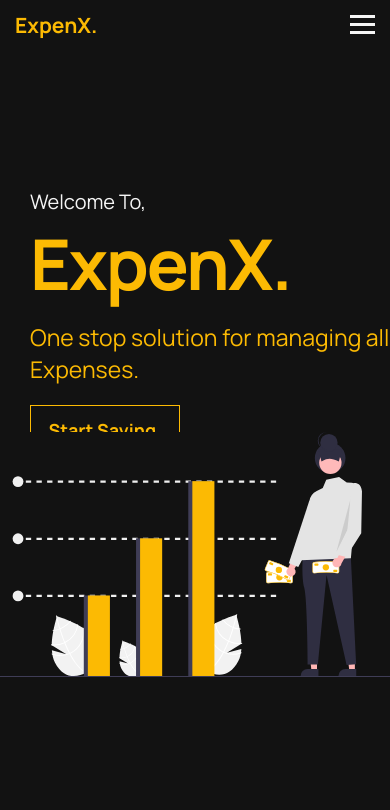
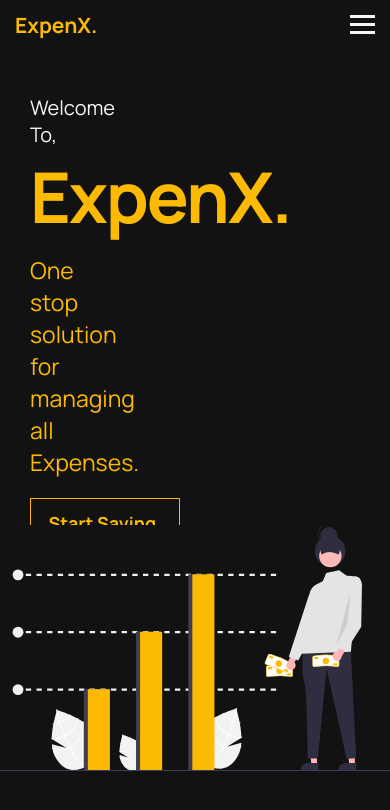
Before and after one commit to tejasraibagi26/ExpenX, a React (Create React App) app: page / in a window 390 px wide. Shown: the top 810 px of the page. Built offline with nearby package versions, Linux system fonts and the light colour scheme; the HTML template or start-up script is replaced by a standard one.

Commit message:
ExpensX Website review

```diff
--- a/src/CSS/home.css
+++ b/src/CSS/home.css
@@ -127,7 +127,7 @@ a {
   }
 
   #home .container {
-    grid-template-columns: 3rem !important;
+    grid-template-columns: 3rem 0fr 0fr 3rem !important;
   }
 
   .left {
```
